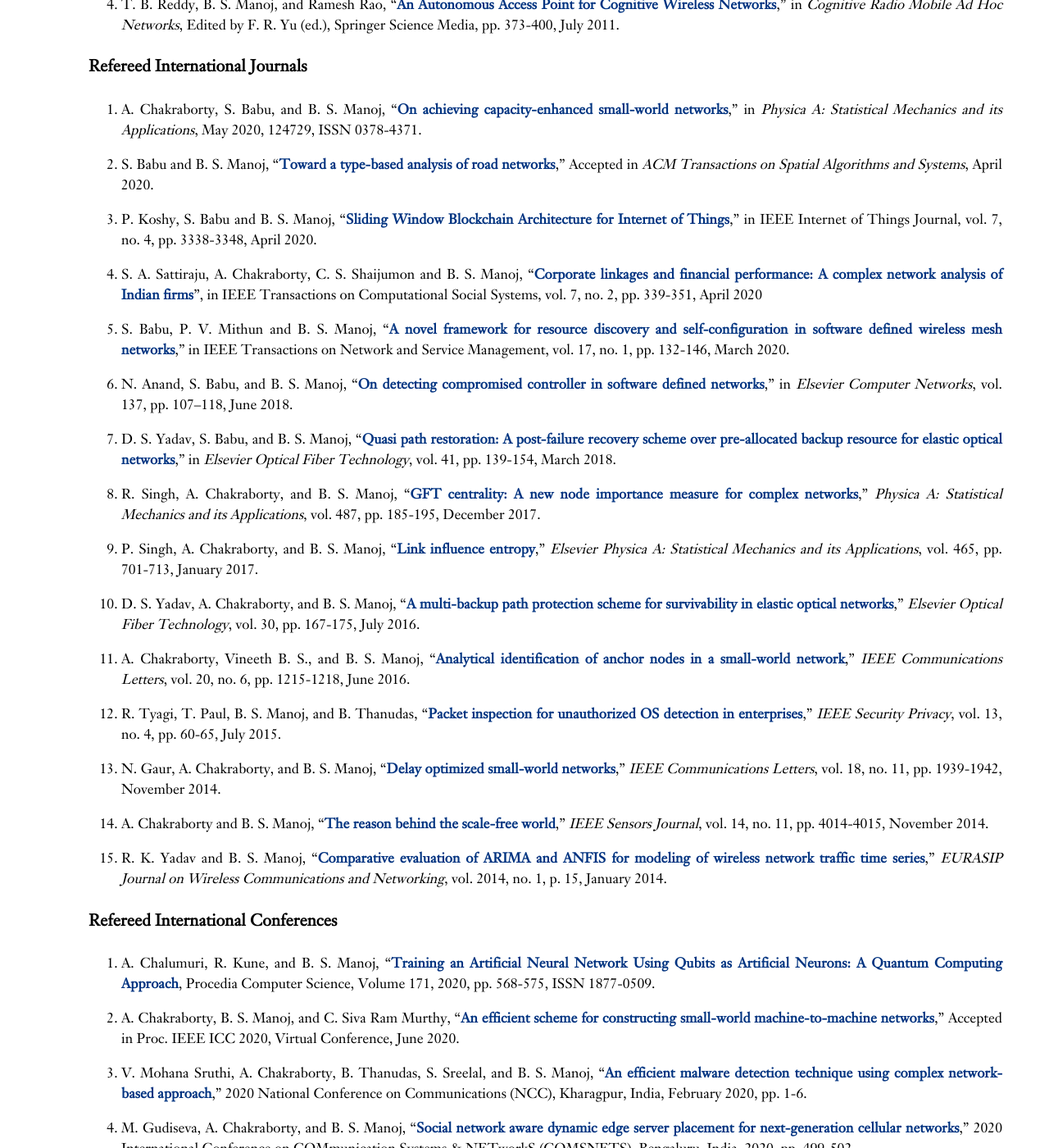
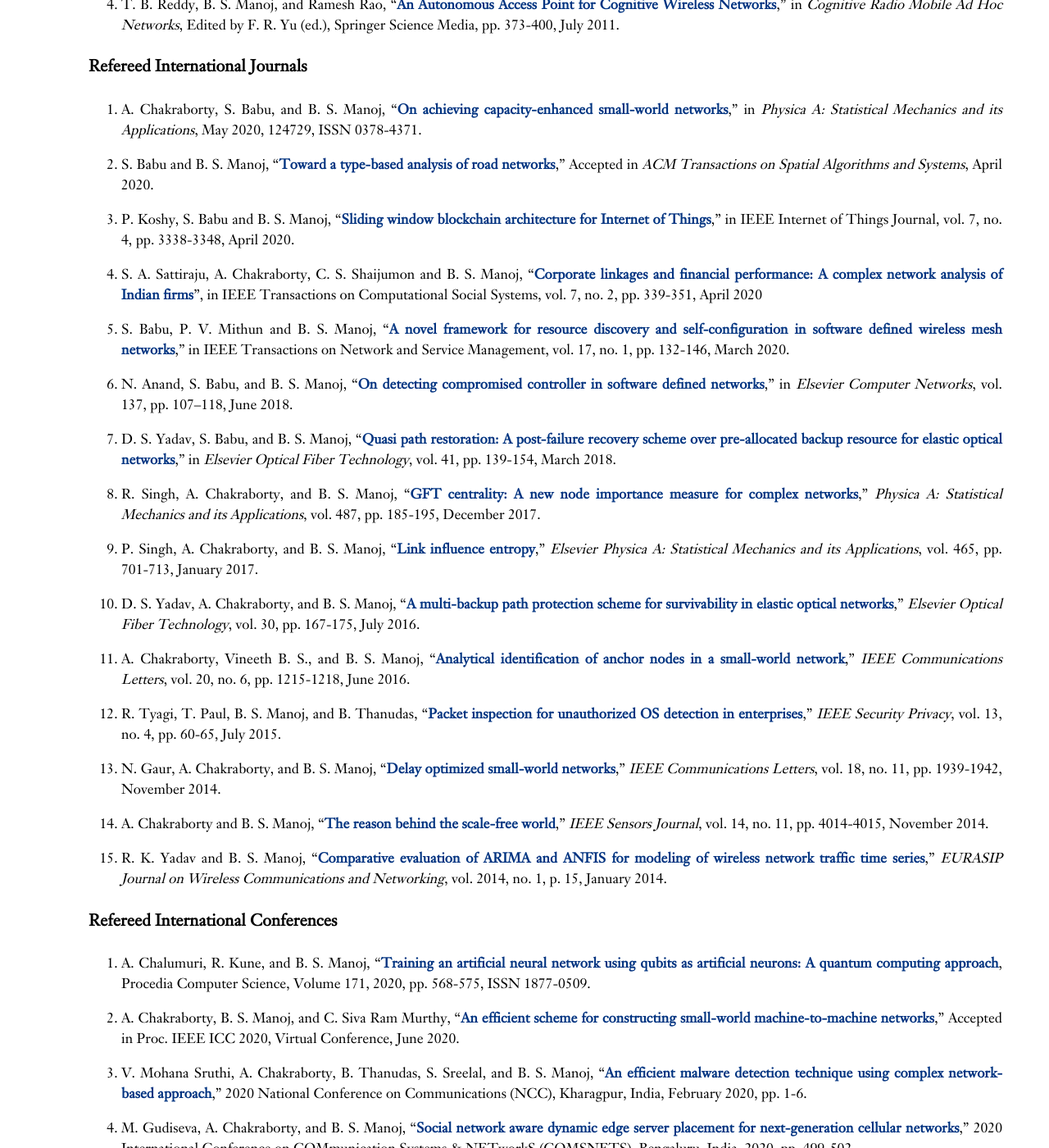
Before and after one commit to iist-sysnet/iist-sysnet.github.io, a Jekyll site: the page built from publications.md, in a window 1280 px wide and 1400 px high, scrolled down 651 px. Shown: the whole window at 82% size. Built offline with Jekyll 4.4.1, drawn with Linux system fonts in a browser that asks for light colours.

```diff
--- a/publications.md
+++ b/publications.md
@@ -41,7 +41,7 @@ Springer Science Media, pp. 373-400, July 2011.
 
 14. S. Babu and B. S. Manoj, "[**Toward a type-based analysis of road networks**](https://dl.acm.org/doi/10.1145/3397579)," Accepted in *ACM Transactions on Spatial Algorithms and Systems*, April 2020.
 
-13.  P. Koshy, S. Babu and B. S. Manoj, "[**Sliding Window Blockchain Architecture for Internet of Things**](https://doi.org/10.1109/JIOT.2020.2967119){:target="_blank"}," in IEEE Internet of Things Journal, vol. 7, no. 4, pp. 3338-3348, April 2020.
+13.  P. Koshy, S. Babu and B. S. Manoj, "[**Sliding window blockchain architecture for Internet of Things**](https://doi.org/10.1109/JIOT.2020.2967119){:target="_blank"}," in IEEE Internet of Things Journal, vol. 7, no. 4, pp. 3338-3348, April 2020.
 
 12. S. A. Sattiraju, A. Chakraborty, C. S. Shaijumon and B. S. Manoj, "[**Corporate linkages and financial performance: A complex network analysis of Indian firms**](https://doi.org/10.1109/TCSS.2019.2960799){:target="_blank"}", in IEEE Transactions on Computational Social Systems, vol. 7, no. 2, pp. 339-351, April 2020
 
@@ -89,7 +89,7 @@ p. 15, January 2014.
 
 #### Refereed International Conferences
 
-34. A. Chalumuri, R. Kune, and B. S. Manoj, "[**Training an Artificial Neural Network Using Qubits as Artificial Neurons: A Quantum Computing Approach**](https://doi.org/10.1016/j.procs.2020.04.061), Procedia Computer Science, Volume 171, 2020, pp. 568-575, ISSN 1877-0509.
+34. A. Chalumuri, R. Kune, and B. S. Manoj, "[**Training an artificial neural network using qubits as artificial neurons: A quantum computing approach**](https://doi.org/10.1016/j.procs.2020.04.061), Procedia Computer Science, Volume 171, 2020, pp. 568-575, ISSN 1877-0509.
 
 33. A. Chakraborty, B. S. Manoj, and C. Siva Ram Murthy, "[**An efficient scheme for constructing small-world machine-to-machine networks**]()," Accepted in Proc. IEEE ICC 2020, Virtual Conference, June 2020.
 
```
